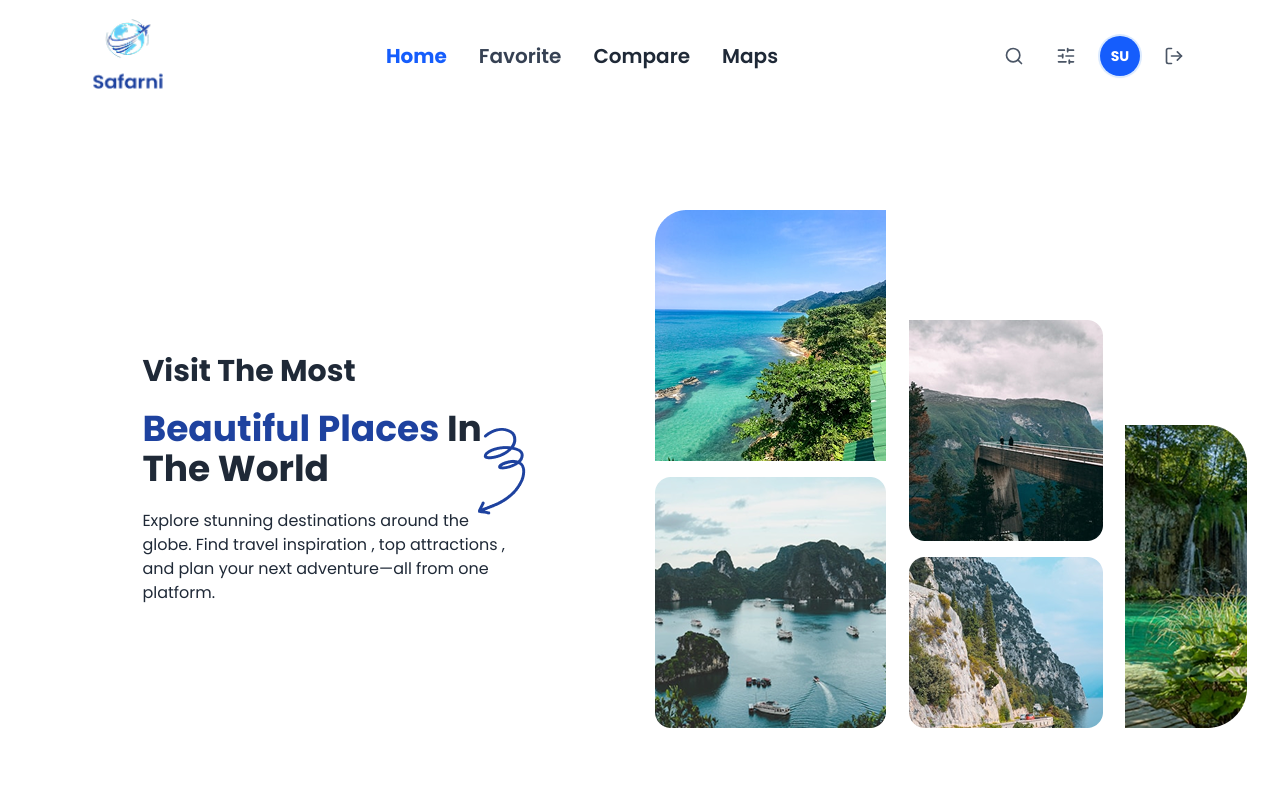
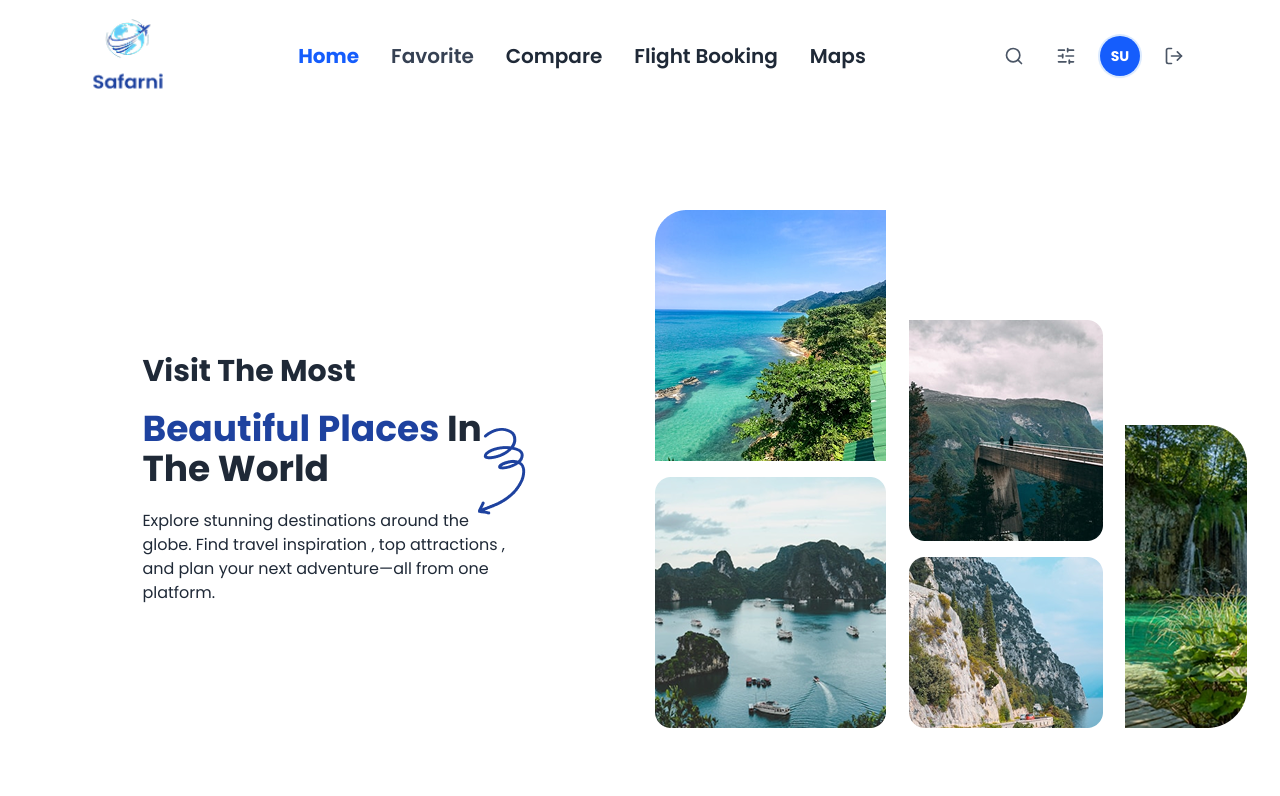
Before and after one commit to Huma-volve/R8_react1_safarni, a React (Vite) app in the folder safarni/: page / in a window 1280 px wide. Shown: the top 796 px of the page. Built offline with nearby package versions, Linux system fonts and the light colour scheme; sample sign-in values are in the browser's storage.

Commit message:
update navbare for filght booking link

```diff
--- a/safarni/src/component/Navbar.tsx
+++ b/safarni/src/component/Navbar.tsx
@@ -62,6 +62,12 @@ const Navbar = () => {
             </NavLink>
             <Link to="#" className="hover:text-blue-600 transition">
               Compare
+            </Link>
+            <Link
+              to="/flight-booking"
+              className="hover:text-blue-600 transition"
+            >
+              Flight Booking
             </Link>
             <Link to="/map" className="hover:text-blue-600 transition">
               Maps
```
